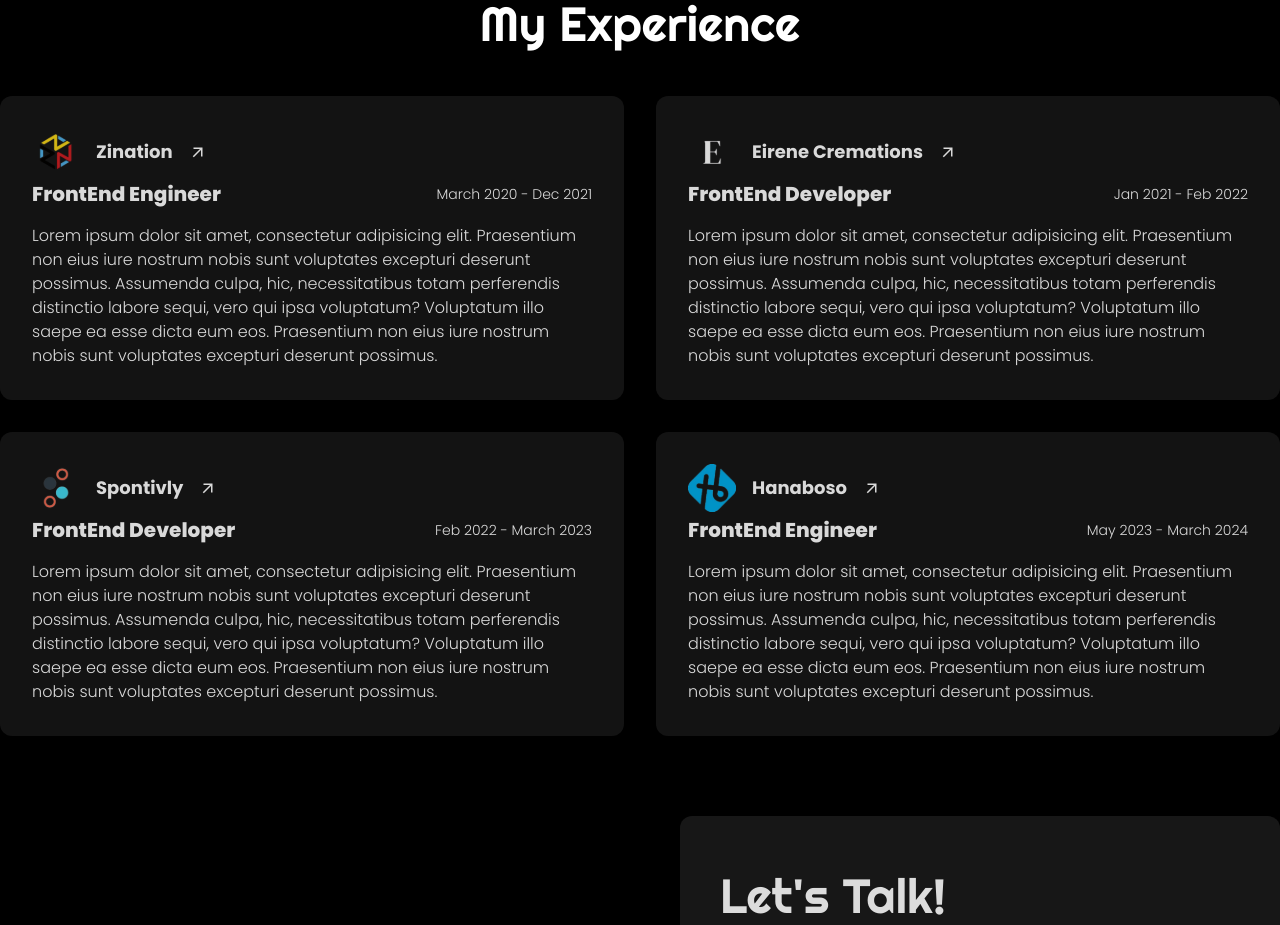
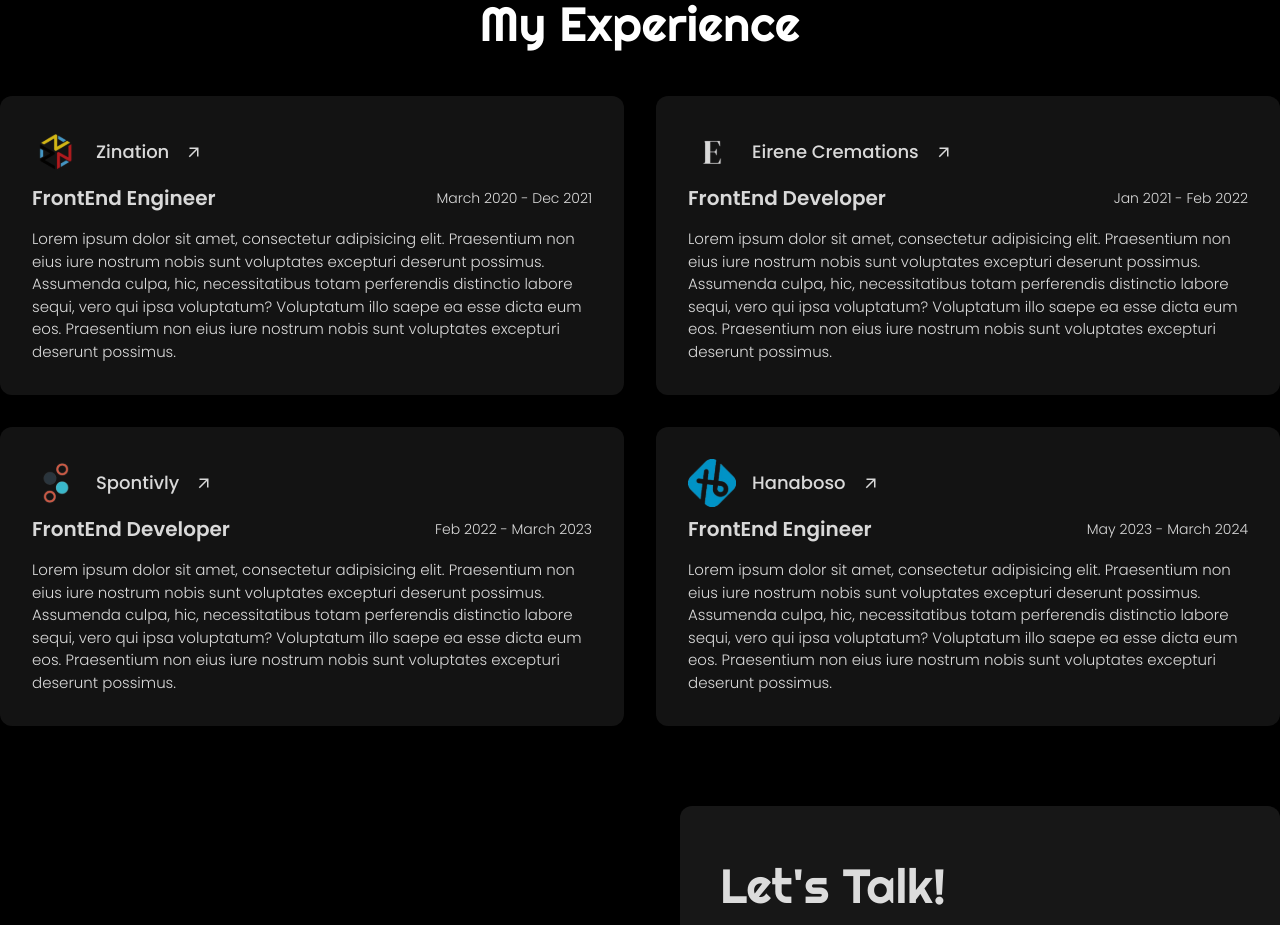
Before and after one commit to Polashahmad01/front-end-portfolio-app, a Next.js app: page / in a window 1280 px wide. Shown: the part 880-1805 px from the top of the page. Built offline with nearby package versions, Linux system fonts and the light colour scheme.

Commit message:
Update font weights and text sizes for job details

```diff
--- a/src/components/MyExperiencePage.jsx
+++ b/src/components/MyExperiencePage.jsx
@@ -15,84 +15,84 @@ export default function MyExperiencePage() {
         <h3 className={`${righteous.className} text-3xl lg:text-5xl lg:text-center mb-12`}>My Experience</h3>
         <div className="grid grid-cols-1 lg:grid-cols-2 gap-8">
           <div className="opacity-85 p-8 rounded-xl bg-[#171717]">
-            <div className="flex flex-wrap items-center gap-4 mb-1">
+            <div className="flex flex-wrap items-center gap-4 mb-2">
               <Image
                 src={zinationLogo}
                 alt="zination"
                 priority
                 className="w-12 object-cover"
               />
-              <h6 className="font-bold text-lg">Zination</h6>
+              <h6 className="font-medium text-lg">Zination</h6>
               <MdOutlineArrowOutward size="18px" />
             </div>
             <div className="flex items-center justify-between mb-4">
-              <h4 className="text-xl font-extrabold">FrontEnd Engineer</h4>
+              <h4 className="text-xl font-semibold">FrontEnd Engineer</h4>
               <p className="font-light text-sm">March 2020 - Dec 2021</p>
             </div>
-            <p className="font-light">
+            <p className="font-light text-[15px]">
               Lorem ipsum dolor sit amet, consectetur adipisicing elit. Praesentium non eius iure nostrum nobis sunt voluptates excepturi deserunt possimus.
               Assumenda culpa, hic, necessitatibus totam perferendis distinctio labore sequi, vero qui ipsa voluptatum? Voluptatum illo saepe ea
               esse dicta eum eos. Praesentium non eius iure nostrum nobis sunt voluptates excepturi deserunt possimus.
             </p>
           </div>
           <div className="opacity-85 p-8 rounded-xl bg-[#171717]">
-            <div className="flex flex-wrap items-center gap-4 mb-1">
+            <div className="flex flex-wrap items-center gap-4 mb-2">
               <Image
                 src={eireneLogo}
                 alt="zination"
                 priority
                 className="w-12 object-cover"
               />
-              <h6 className="font-bold text-lg">Eirene Cremations</h6>
+              <h6 className="font-medium text-lg">Eirene Cremations</h6>
               <MdOutlineArrowOutward size="18px" />
             </div>
             <div className="flex items-center justify-between mb-4">
-              <h4 className="text-xl font-extrabold">FrontEnd Developer</h4>
+              <h4 className="text-xl font-semibold">FrontEnd Developer</h4>
               <p className="font-light text-sm">Jan 2021 - Feb 2022</p>
             </div>
-            <p className="font-light">
+            <p className="font-light text-[15px]">
               Lorem ipsum dolor sit amet, consectetur adipisicing elit. Praesentium non eius iure nostrum nobis sunt voluptates excepturi deserunt possimus.
               Assumenda culpa, hic, necessitatibus totam perferendis distinctio labore sequi, vero qui ipsa voluptatum? Voluptatum illo saepe ea
               esse dicta eum eos. Praesentium non eius iure nostrum nobis sunt voluptates excepturi deserunt possimus.
             </p>
           </div>
           <div className="opacity-85 p-8 rounded-xl bg-[#171717]">
-            <div className="flex flex-wrap items-center gap-4 mb-1">
+            <div className="flex flex-wrap items-center gap-4 mb-2">
               <Image
                 src={spontivlyLogo}
                 alt="zination"
                 priority
                 className="w-12 object-cover"
               />
-              <h6 className="font-bold text-lg">Spontivly</h6>
+              <h6 className="font-medium text-lg">Spontivly</h6>
               <MdOutlineArrowOutward size="18px" />
             </div>
             <div className="flex items-center justify-between mb-4">
-              <h4 className="text-xl font-extrabold">FrontEnd Developer</h4>
+              <h4 className="text-xl font-semibold">FrontEnd Developer</h4>
               <p className="font-light text-sm">Feb 2022 - March 2023</p>
             </div>
-            <p className="font-light">
+            <p className="font-light text-[15px]">
               Lorem ipsum dolor sit amet, consectetur adipisicing elit. Praesentium non eius iure nostrum nobis sunt voluptates excepturi deserunt possimus.
               Assumenda culpa, hic, necessitatibus totam perferendis distinctio labore sequi, vero qui ipsa voluptatum? Voluptatum illo saepe ea
               esse dicta eum eos. Praesentium non eius iure nostrum nobis sunt voluptates excepturi deserunt possimus.
             </p>
           </div>
           <div className="opacity-85 p-8 rounded-xl bg-[#171717]">
-            <div className="flex flex-wrap items-center gap-4 mb-1">
+            <div className="flex flex-wrap items-center gap-4 mb-2">
               <Image
                 src={hanabosoLogo}
                 alt="zination"
                 priority
                 className="w-12 object-cover"
               />
-              <h6 className="font-bold text-lg">Hanaboso</h6>
+              <h6 className="font-medium text-lg">Hanaboso</h6>
               <MdOutlineArrowOutward size="18px" />
             </div>
             <div className="flex items-center justify-between mb-4">
-              <h4 className="text-xl font-extrabold">FrontEnd Engineer</h4>
+              <h4 className="text-xl font-semibold">FrontEnd Engineer</h4>
               <p className="font-light text-sm">May 2023 - March 2024</p>
             </div>
-            <p className="font-light">
+            <p className="font-light text-[15px]">
               Lorem ipsum dolor sit amet, consectetur adipisicing elit. Praesentium non eius iure nostrum nobis sunt voluptates excepturi deserunt possimus.
               Assumenda culpa, hic, necessitatibus totam perferendis distinctio labore sequi, vero qui ipsa voluptatum? Voluptatum illo saepe ea
               esse dicta eum eos. Praesentium non eius iure nostrum nobis sunt voluptates excepturi deserunt possimus.
```
